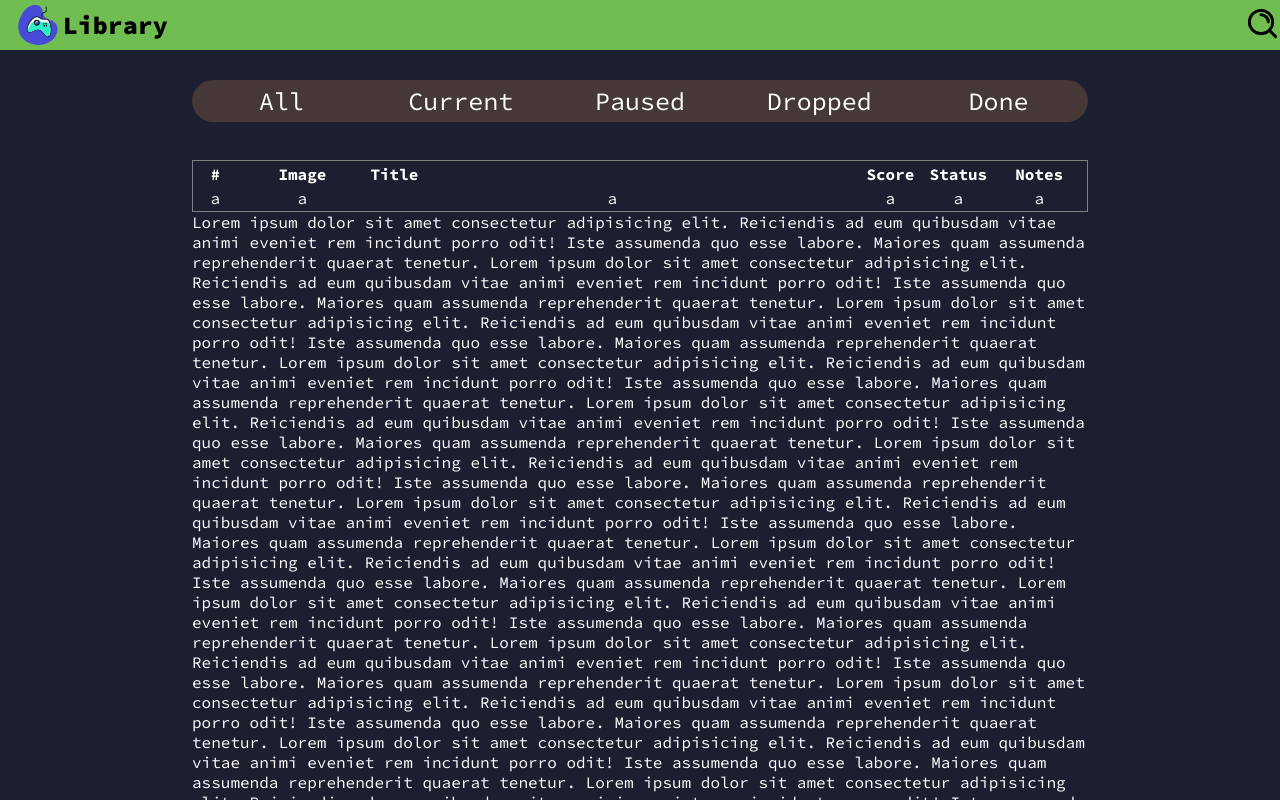
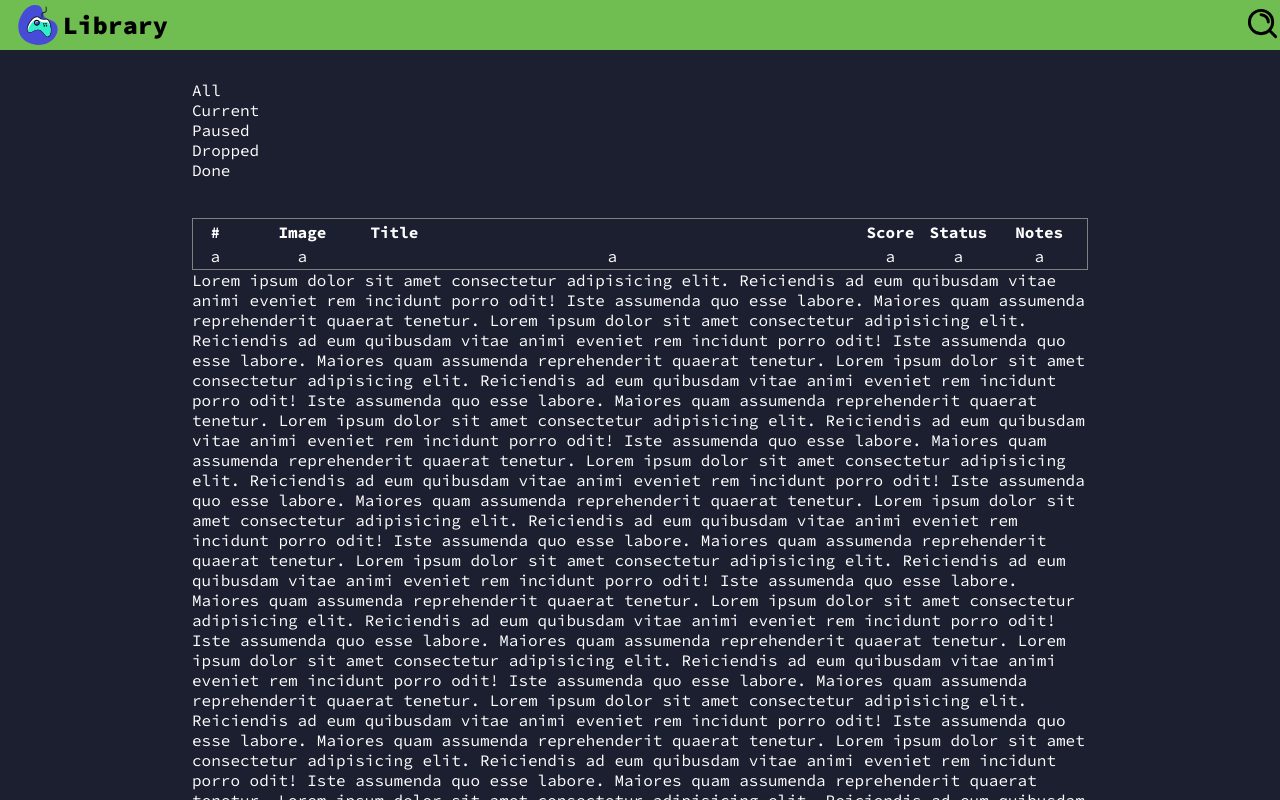
Before and after one commit to Vicescq/Video-Game-Library, a React (Vite) app: page / in a window 1280 px wide. Shown: the top 800 px of the page. Built offline with nearby package versions, Linux system fonts and the light colour scheme.

Commit message:
removed status from DOM

```diff
--- a/src/Pages/Home/Home.module.css
+++ b/src/Pages/Home/Home.module.css
@@ -1,17 +1,3 @@
-.status{
-    display: flex;
-    background-color: rgb(69, 56, 54);
-}
-
-.status div{
-    text-align: center;
-    width: 100%;
-}
-
-.status > div > span:hover{
-    cursor: pointer;
-}
-
 table{
 
     width: 100%;
@@ -21,11 +7,6 @@ table{
 @media (width < 1080px){
     .container{
         margin-block: 5vh;
-    }
-
-    .status{
-        padding-inline: 2vw;
-        padding-block: 5vw;
     }
 
     table{
@@ -38,11 +19,6 @@ table{
     .container{
         margin-inline: 15vw;
         margin-block: 10vh;
-    }
-
-    .status{
-        border-radius: 25px;
-        padding-block: 5px;
     }
 
     table{
@@ -73,9 +49,3 @@ table{
 td{
     text-align: center;
 }
-
-
-
-.status{
-    font-size: clamp(1rem, 3.5vw, 1.563rem);
-}
```
